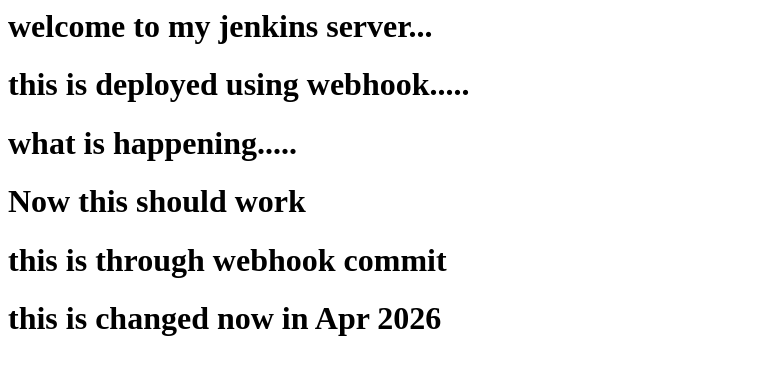
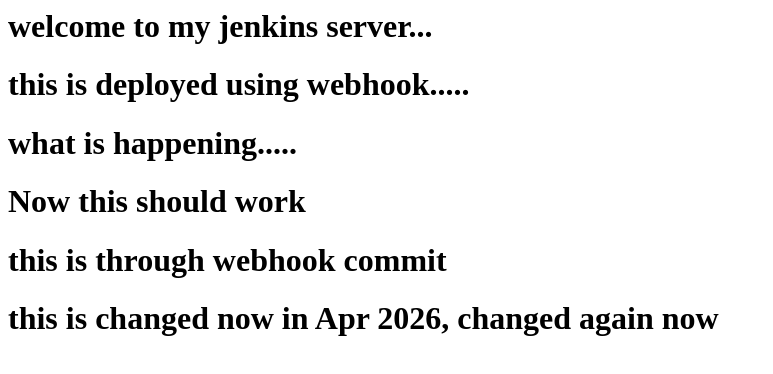
Before and after one commit to krsharathrao/jenkins-demo, a plain HTML site: page index.html in a window 1280 px wide. Shown: the whole page, without its empty margins (0-773 px from the left). Drawn offline with Linux system fonts and the light colour scheme.

Commit message:
Update index.html

```diff
--- a/index.html
+++ b/index.html
@@ -3,4 +3,4 @@
 <h1>what is happening.....</h1>
 <h1>Now this should work</h1>
 <h1> this is through webhook commit</h1>
-<h1> this is changed now in Apr 2026</h1>
+<h1> this is changed now in Apr 2026, changed again now</h1>
```
